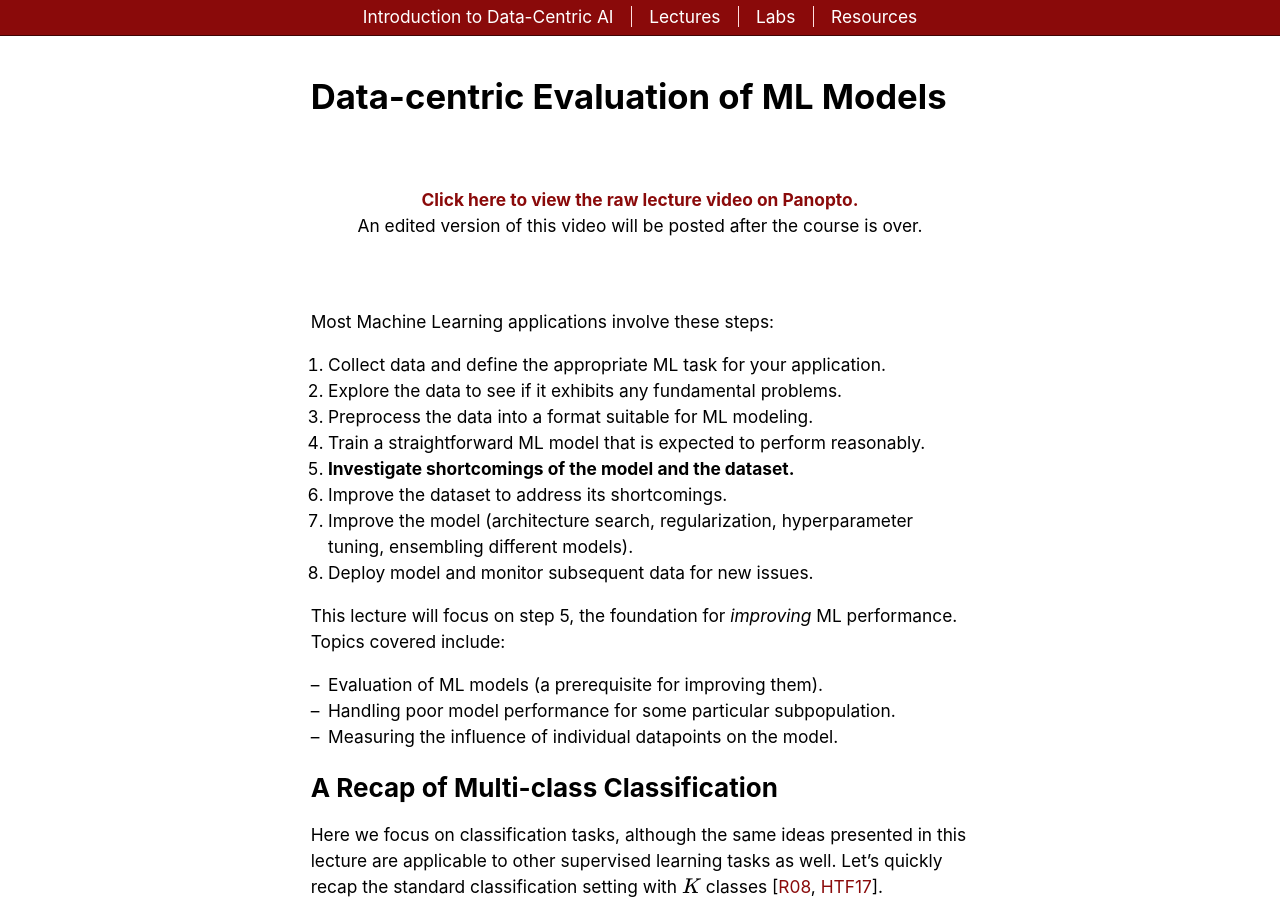
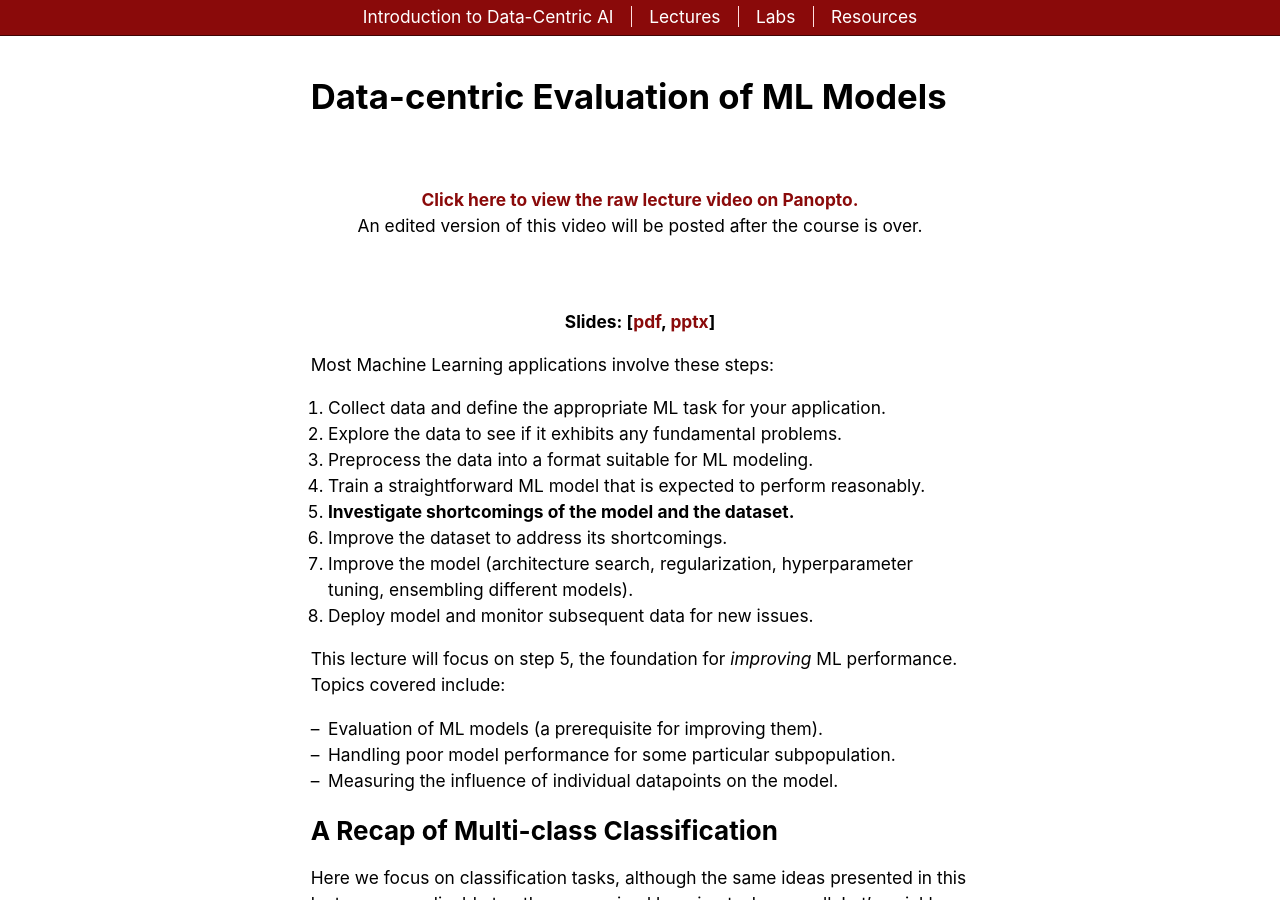
Before and after one commit to dcai-course/dcai-course, a Jekyll site: the page built from _lectures/data-centric-evaluation.md, in a window 1280 px wide and 900 px high. Built offline with Jekyll 4.4.1, drawn with Linux system fonts in a browser that asks for light colours.

Commit message:
Add link to slides

```diff
--- a/_lectures/data-centric-evaluation.md
+++ b/_lectures/data-centric-evaluation.md
@@ -7,6 +7,9 @@ panopto: https://mit.hosted.panopto.com/Panopto/Pages/Viewer.aspx?id=4985c10c-f2
 video:
   aspect: 56.25
   # id: Wz50FvGG6xU
+slides:
+  - /lectures/files/lec4.pdf
+  - /lectures/files/lec4.pptx
 ---
 
 Most Machine Learning applications involve these steps:
```
Also changed, not shown: 1 other file.
